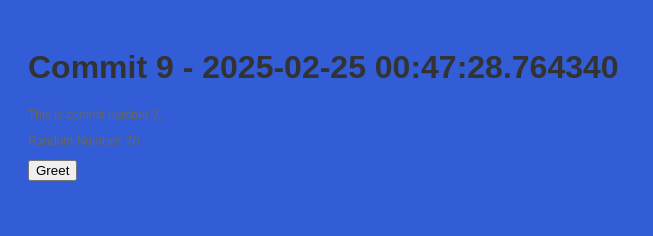
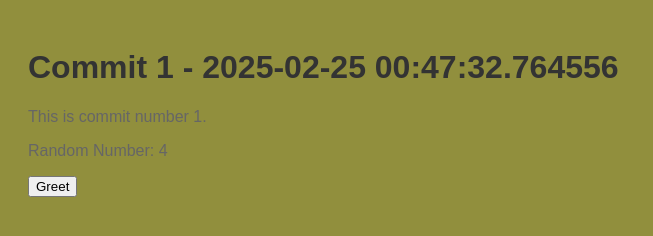
Before and after one commit to stiffs95/myrep-repo-20250225004722, a plain HTML site: page index.html in a window 1280 px wide. Shown: the whole page, without its empty margins (0-653 px from the left). Drawn offline with Linux system fonts and the light colour scheme.

Commit message:
📝 Commit 1 with HTML, CSS, and JS

```diff
--- a/index.html
+++ b/index.html
@@ -2,13 +2,13 @@
     <!DOCTYPE html>
     <html>
     <head>
-        <title>Commit 9 - 2025-02-25 00:47:28.764340</title>
+        <title>Commit 1 - 2025-02-25 00:47:32.764556</title>
         <link rel="stylesheet" href="style.css">
     </head>
     <body>
-        <h1>Commit 9 - 2025-02-25 00:47:28.764340</h1>
-        <p>This is commit number 9.</p>
-        <p>Random Number: 70</p>
+        <h1>Commit 1 - 2025-02-25 00:47:32.764556</h1>
+        <p>This is commit number 1.</p>
+        <p>Random Number: 4</p>
         <button onclick="greet()">Greet</button>
         <script src="script.js"></script>
     </body>
--- a/script.js
+++ b/script.js
@@ -2,4 +2,4 @@
     function greet() {
         alert('Hello from commit ' + commitNumber + '!');
     }
-    var commitNumber = 9;
+    var commitNumber = 1;
--- a/style.css
+++ b/style.css
@@ -1,7 +1,7 @@
 
     body {
         font-family: Arial, sans-serif;
-        background-color: #325dd7;
+        background-color: #918f3d;
         padding: 20px;
     }
     h1 {
@@ -9,5 +9,5 @@
     }
     p {
         color: #666;
-        font-size: 12px;
+        font-size: 16px;
     }
```
